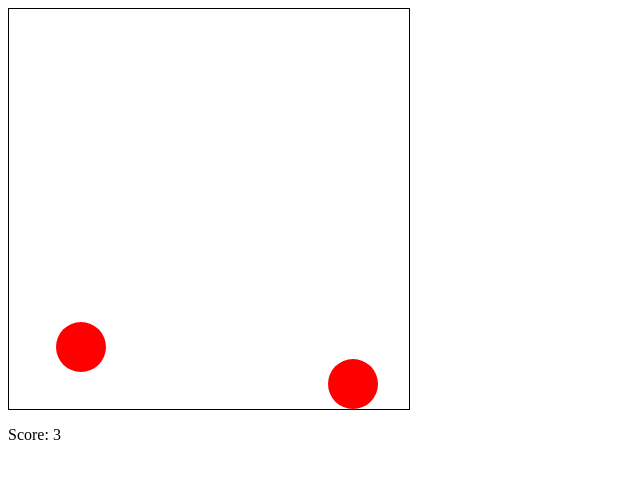
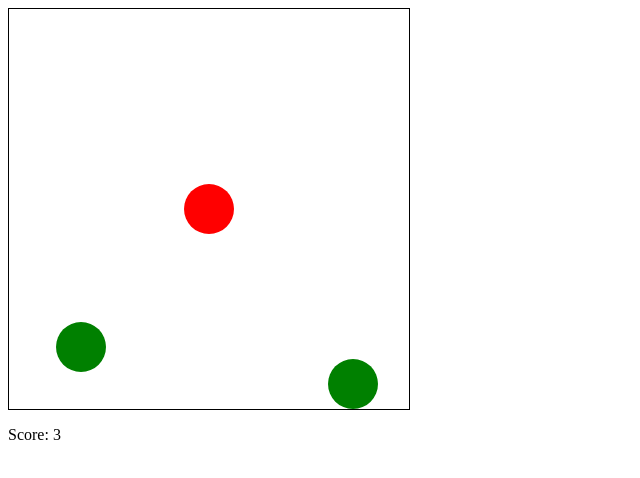
Before and after one commit to Sanjeevsnair/Bouncing-ball-task, a plain HTML site: page index.html in a window 1280 px wide. Shown: the whole page, without its empty margins (0-640 px from the left). Drawn offline with Linux system fonts and the light colour scheme.

Commit message:
Update index.html

```diff
--- a/index.html
+++ b/index.html
@@ -11,14 +11,15 @@
     .ball {
       width: 50px;
       height: 50px;
-      background-color: red;
+      background-color: green;
       position: absolute;
       border-radius: 50%;
     }
     .evilCircle {
       width: 50px;
       height: 50px;
-      background-color: white;
+      background-color: red;
+      color: white;
       position: absolute;
       border-radius: 50%;
     }
```
